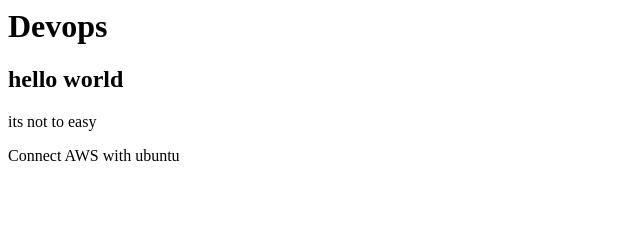
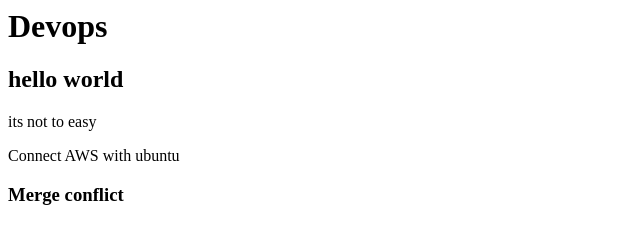
Before and after one commit to ChellamSirJi/repo, a plain HTML site: page index.html in a window 1280 px wide. Shown: the whole page, without its empty margins (0-640 px from the left). Drawn offline with Linux system fonts and the light colour scheme.

Commit message:
Merger conflict

```diff
--- a/index.html
+++ b/index.html
@@ -5,5 +5,6 @@
 <h2>hello world</h2>
 <p>its not to easy</p>
 <p>Connect AWS with ubuntu</p>
+<h3>Merge conflict</h3>
 </body>
 </html>
```
